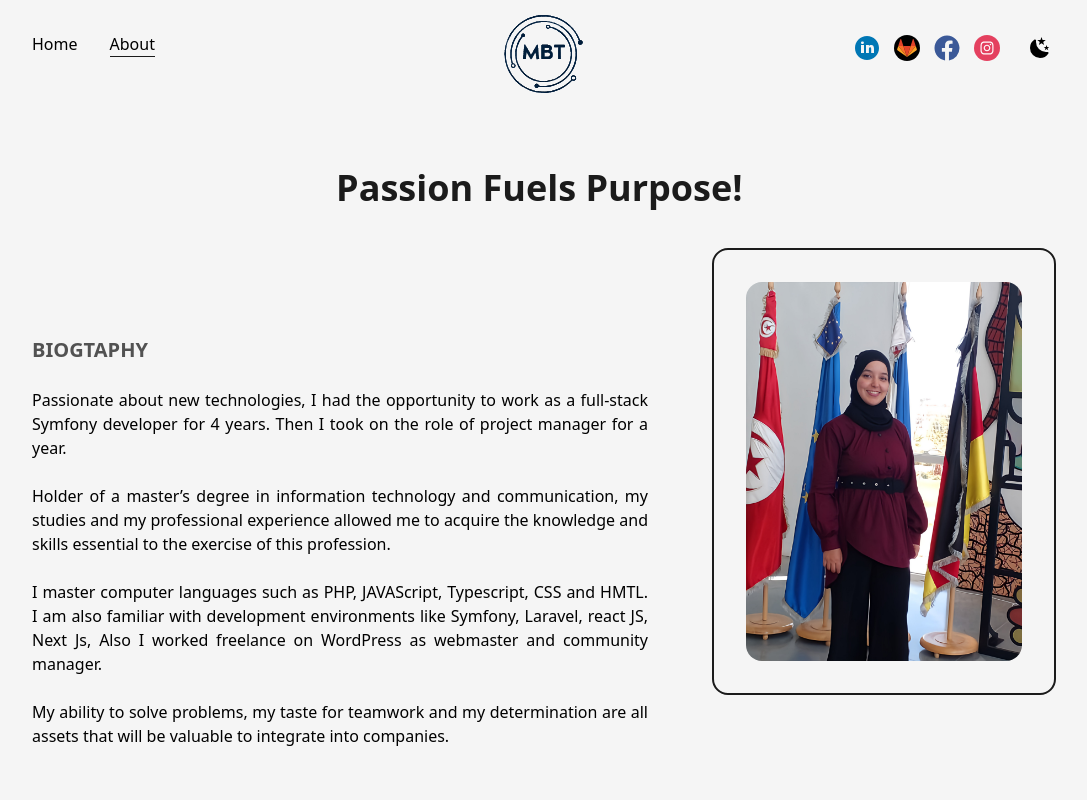
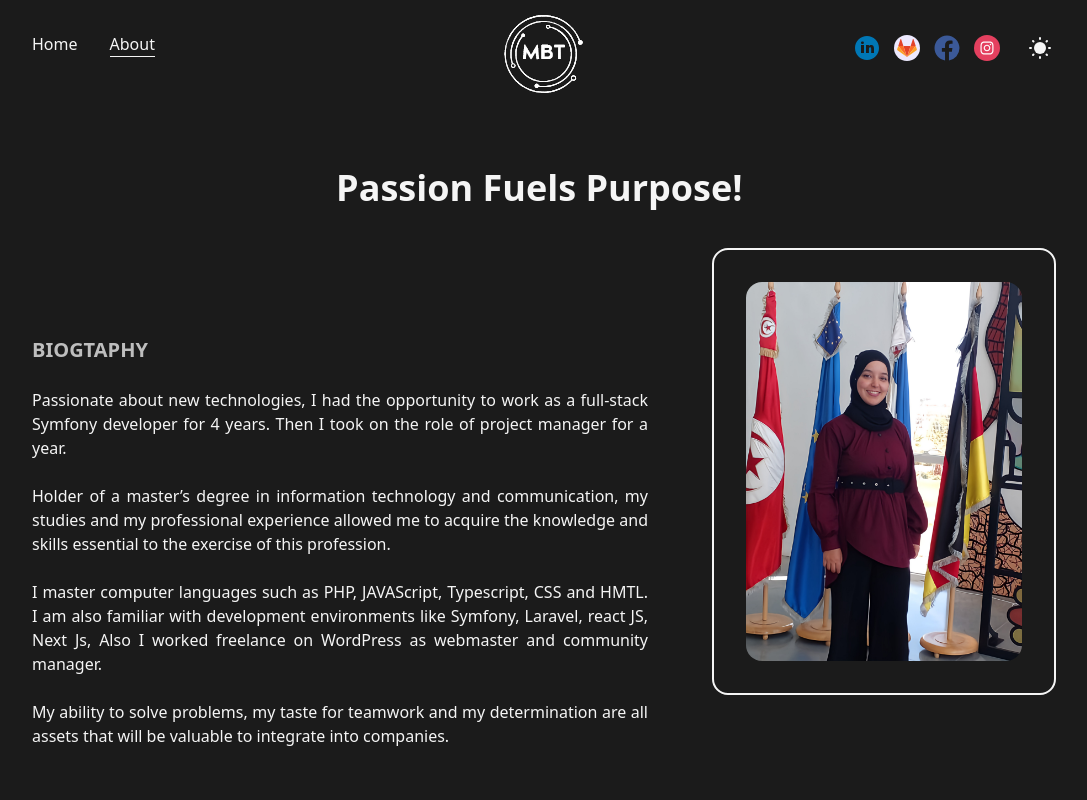
Before and after one commit to marwabtm/My_portfolio, a Next.js app: page /about in a window 1280 px wide. Both pictures are taken after a click on the button 1136 px from the left and 48 px from the top of the page. Shown: the top 800 px of the page, without its empty margins (96-1183 px from the left). Built offline with nearby package versions, Linux system fonts and the light colour scheme.

Commit message:
modif dark mode

```diff
--- a/src/components/AnimatedText.js
+++ b/src/components/AnimatedText.js
@@ -29,20 +29,12 @@ const singrWord = {
 
 const AnimatedText = ({ text, className = "" }) => {
   return (
-    <div className="w-full mx-auto py-2 flex items-center text-center justify-center
-    overflow-hidden
-    ">
-      <motion.h1 className={`inline-block w-full text-dark font-bold text-4xl ${className}`}
-        variants={quote}
-        initial="initial"
-        animate="animate"
-      >
+    <div className="w-full mx-auto py-2 flex items-center text-center justify-center overflow-hidden ">
+      <motion.h1 className={`inline-block w-full text-dark font-bold text-4xl ${className} dark:text-light `}
+        variants={quote} initial="initial" animate="animate" >
         {
           text.split(" ").map((word, index) =>
-            <motion.span key={word + "-" + index} className="inline-block"
-              variants={singrWord}
-
-            >
+            <motion.span key={word + "-" + index} className="inline-block" variants={singrWord}  >
               {word}&nbsp;
             </motion.span>
 
--- a/src/components/Eduction.js
+++ b/src/components/Eduction.js
@@ -10,7 +10,7 @@ const Details = ({ position, company, companyLink, time, adress, tools }) => {
             <h3 className="capitalize font-bold text-xl">{position} &nbsp;  @  &nbsp;
                 <a target="_blank" className="text-primary capitalize" href={companyLink}>{company}</a>
             </h3>
-            <span className="capitalize font-medium text-dark/75">
+            <span className="capitalize font-medium text-dark/75 dark:text-light/75">
                 {time} | {adress}
             </span>
             <p className="font-medium w-full">
@@ -32,7 +32,7 @@ const Education = () => {
                 Education
             </h2>
             <div ref={ref} className="w-[75%] mx-auto relative">
-                <motion.div style={{ scaleY: scrollYProgress }} className="absolute left-9 top-0 w-[4px] h-full bg-dark origin-top " />
+                <motion.div style={{ scaleY: scrollYProgress }} className="absolute left-9 top-0 w-[4px] h-full bg-dark origin-top dark:bg-light " />
                 <ul className="w-full flex flex-col items-start justify-between ml-4">
 
                     <Details position="MERN Stack Training" company="Tunisia Development Foundation" companyLink="https://fondationtunisie.org/" time="August 2023 - September 2023"
--- a/src/components/Experiences.js
+++ b/src/components/Experiences.js
@@ -10,7 +10,7 @@ const Details = ({ position, company, companyLink, time, adress, work, tools })
             <h3 className="capitalize font-bold text-xl">{position} &nbsp;  @  &nbsp;
                 <a target="_blank" className="text-primary capitalize" href={companyLink}>{company}</a>
             </h3>
-            <span className="capitalize font-medium text-dark/75">
+            <span className="capitalize font-medium text-dark/75 dark:text-light/75">
                 {time} | {adress}
             </span>
             <p className="font-medium w-full">
@@ -35,7 +35,7 @@ const Experiences = () => {
                 Experiences
             </h2>
             <div ref={ref} className="w-[75%] mx-auto relative">
-                <motion.div style={{ scaleY: scrollYProgress }} className="absolute left-9 top-0 w-[4px] h-full bg-dark origin-top " />
+                <motion.div style={{ scaleY: scrollYProgress }} className="absolute left-9 top-0 w-[4px] h-full bg-dark origin-top dark:bg-light " />
                 <ul className="w-full flex flex-col items-start justify-between ml-4">
                     <Details position="WebMaster et community Manager" company="Freelance" companyLink="" time="March 2021 - December 2023"
                         adress="Full Remote" tools="Wordpress, SEO, Meta Business Suite, Gestionnaire des publicités, Canva." work="" />
--- a/src/components/Lilcon.js
+++ b/src/components/Lilcon.js
@@ -7,10 +7,10 @@ const Lilcon = ({ reference }) => {
         offset: ["center end", "center center"]
     })
     return (
-        <figure className="absolute left-0 stroke-dark">
+        <figure className="absolute left-0 stroke-dark dark:stroke-light">
             <svg className="-rotate-90" width="75" height="75" viewBox="0 0 100 100">
                 <circle cx="75" cy="50" r="20" className="stroke-primary stroke-1 fill-none" />
-                <motion.circle cx="75" cy="50" r="20" className="stroke-[5px] fill-light"
+                <motion.circle cx="75" cy="50" r="20" className="stroke-[5px] fill-light dark:fill-dark"
                     style={{ pathLength: scrollYProgress }} />
                 <circle cx="75" cy="50" r="10" className="animate-pulse stroke-1 fill-primary" />
             </svg>
--- a/src/components/Skills.js
+++ b/src/components/Skills.js
@@ -3,7 +3,7 @@ import { motion } from "framer-motion"
 
 const Skill = ({ name, x, y }) => {
     return (
-        <motion.div className="flex items-center justify-center rounded-full font-semibold bg-dark text-light p-6 shadow-dark cursor-pointer absolute"
+        <motion.div className="flex items-center justify-center rounded-full font-semibold bg-dark text-light p-6 shadow-dark cursor-pointer absolute dark:bg-light dark:text-dark dark:shadow-light"
             whileHover={{ scale: 1.05 }} initial={{ x: 0, y: 0 }} whileInView={{ x: x, y: y }} transition={{ duration: 1.5 }} viewport={{ once: true }}>
             {name}
         </motion.div>
@@ -13,7 +13,7 @@ const Skills = () => {
     return (
         <>
             <h2 className="mt-40 mb-10 text-6xl font-bold w-full text-center">Skills</h2>
-            <div className="w-full h-screen relative flex items-center justify-center rounded-full bg-circularLight">
+            <div className="w-full h-screen relative flex items-center justify-center rounded-full bg-circularLight dark:bg-circularDark">
                 <Skill name="Web" x="0vw" y="0vw" />
                 <Skill name="Symfony" x="-19vw" y="1vw" />
                 <Skill name="CSS" x="-5vw" y="-10vw" />
--- a/src/components/hooks/useThemeSwitcher.js
+++ b/src/components/hooks/useThemeSwitcher.js
@@ -26,13 +26,14 @@ const useThemeSwitcher = () => {
         }
       }
     }
+    handleChange();
     mediaQuery.addEventListener("change", handleChange)
     return () => mediaQuery.removeEventListener("change", handleChange)
   }, [])
 
   useEffect(() => {
     if (mode === "dark") {
-      window.localStorage.setItem("theme","dark");
+      window.localStorage.setItem("theme", "dark");
       document.documentElement.classList.add("dark")
     } else {
       window.localStorage.setItem("theme", "light");
--- a/src/pages/about.js
+++ b/src/pages/about.js
@@ -20,7 +20,7 @@ const about = () => {
                     <AnimatedText text="Passion Fuels Purpose!" />
                     <div className="grid w-full grid-cols-8 gap-16 mt-8 ">
                         <div className="col-span-5 flex flex-col items-start text-justify mt-16">
-                            <h2 className="my-6 text-xl font-bold uppercase text-dark/75">Biogtaphy</h2>
+                            <h2 className="my-6 text-xl font-bold uppercase text-dark/75 dark:text-light/75">Biogtaphy</h2>
                             <p className="font-medium mb-6">
                                 Passionate about new technologies, I had the opportunity to work as a full-stack Symfony developer for 4 years.
                                 Then I took on the role of project manager for a year.
@@ -37,7 +37,7 @@ const about = () => {
                             </p>
                         </div>
 
-                        <div className="col-span-3 relative h-max rounded-2xl border-2 border-solid border-dark bg-light p-8">
+                        <div className="col-span-3 relative h-max rounded-2xl border-2 border-solid border-dark bg-light p-8 dark:border-light dark:bg-dark">
                             <Image src={aboutprofilPic} alt="profile photo" className="rounded-2xl" />
                         </div>
                     </div>
--- a/src/styles/globals.css
+++ b/src/styles/globals.css
@@ -1,9 +1,3 @@
 @tailwind base;
 @tailwind components;
 @tailwind utilities;
-
-dark:svg>path {
-    background-color: white;
-    color: white;
-    fill: white !important;
-}
--- a/tailwind.config.js
+++ b/tailwind.config.js
@@ -23,6 +23,7 @@ module.exports = {
       },
       backgroundImage: {
         circularLight: "repeating-radial-gradient(rgba(0, 0, 0, 0.4) 2px, #f5f5f5 5px, #f5f5f5 100px);",
+        circularDark: "repeating-radial-gradient(rgb(243, 238, 238) 2px, transparent 5px, transparent 100px);"
       }
     },
   },
```
Also changed, not shown: src/components/Icons.js.
